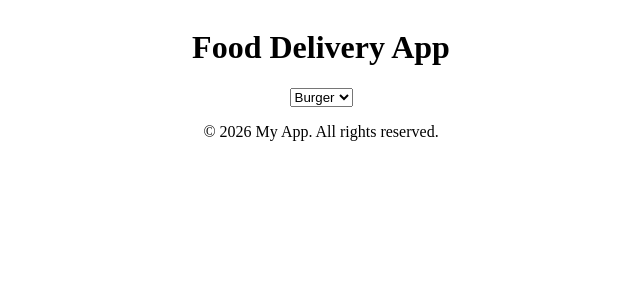
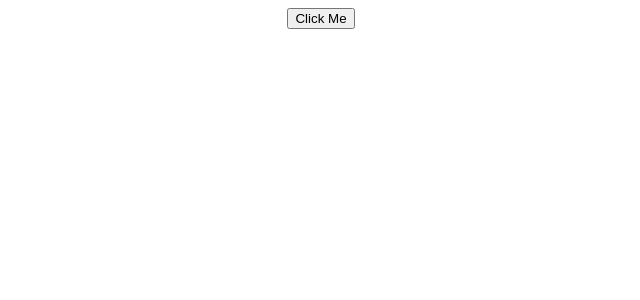
Before and after one commit to Srinu1706/React_Prep, a React (Vite) app in the folder Bandaru_React/: page / in a window 1280 px wide. Shown: the top 300 px of the page, without its empty margins (319-959 px from the left). Built offline with nearby package versions, Linux system fonts and the light colour scheme.

Commit message:
Learned on click event without passing aurrgnments

```diff
--- /dev/null
+++ b/Bandaru_React/src/Event_Handling/OnClick.jsx
@@ -0,0 +1,19 @@
+import React, { useState } from 'react'
+
+const OnClick = () => {
+    const [message,setMessage]=useState("");
+    const handleClick=()=>{
+        console.log("Button Clicked");
+        setMessage("Button was clicked!");
+    }
+  return (
+
+
+    <div>
+      <button onClick={handleClick}>Click Me</button>
+      <p>{message}</p>
+    </div>
+  )
+}
+
+export default OnClick
--- a/Bandaru_React/src/main.jsx
+++ b/Bandaru_React/src/main.jsx
@@ -3,10 +3,12 @@
 import './index.css'
 import App from './App.jsx'
 import Home from './Assignment2/Home.jsx'
+import OnClick from './Event_Handling/OnClick.jsx'
 
 createRoot(document.getElementById('root')).render(
   <StrictMode>
     {/* <App /> */}
-    <Home />
+    {/* <Home /> */}
+    <OnClick />
   </StrictMode>,
 )
```
